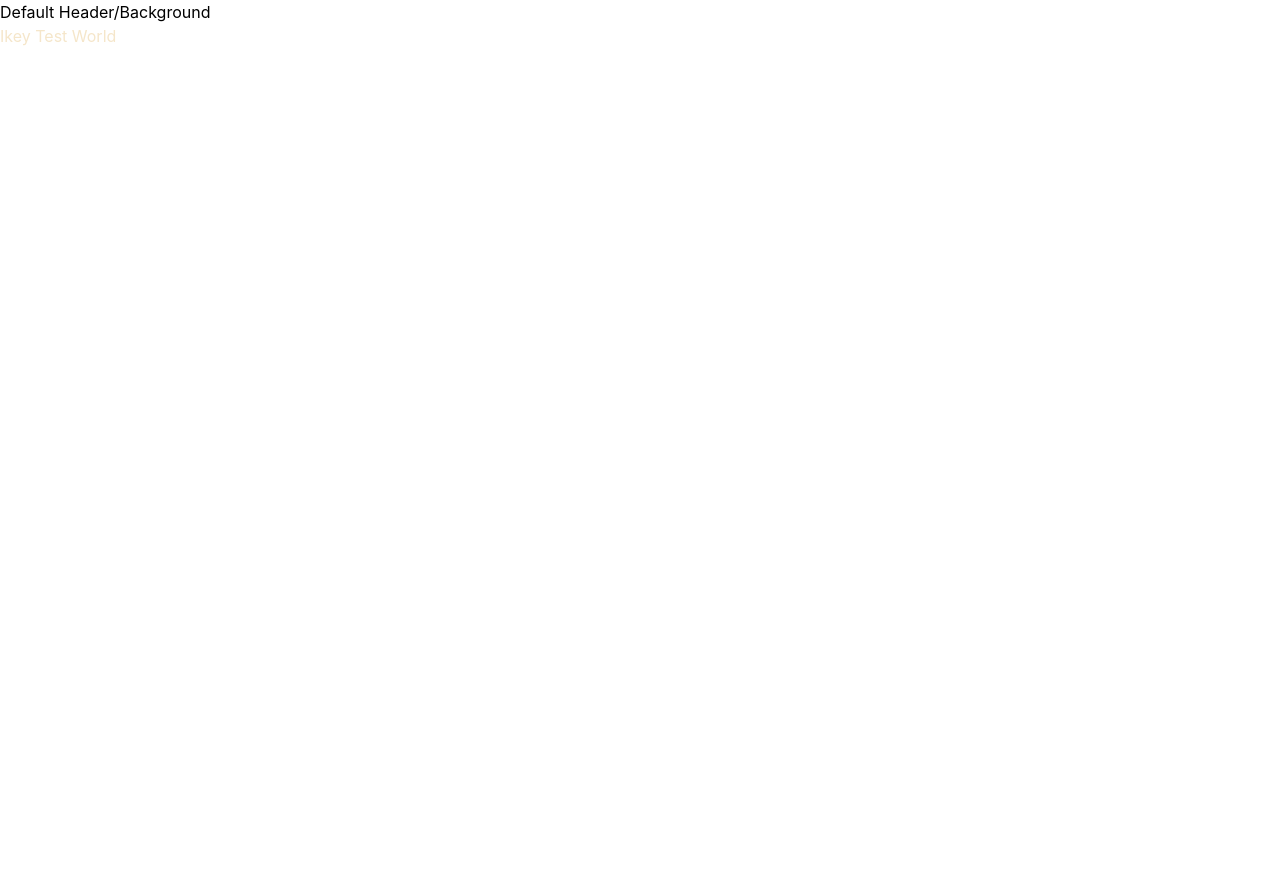
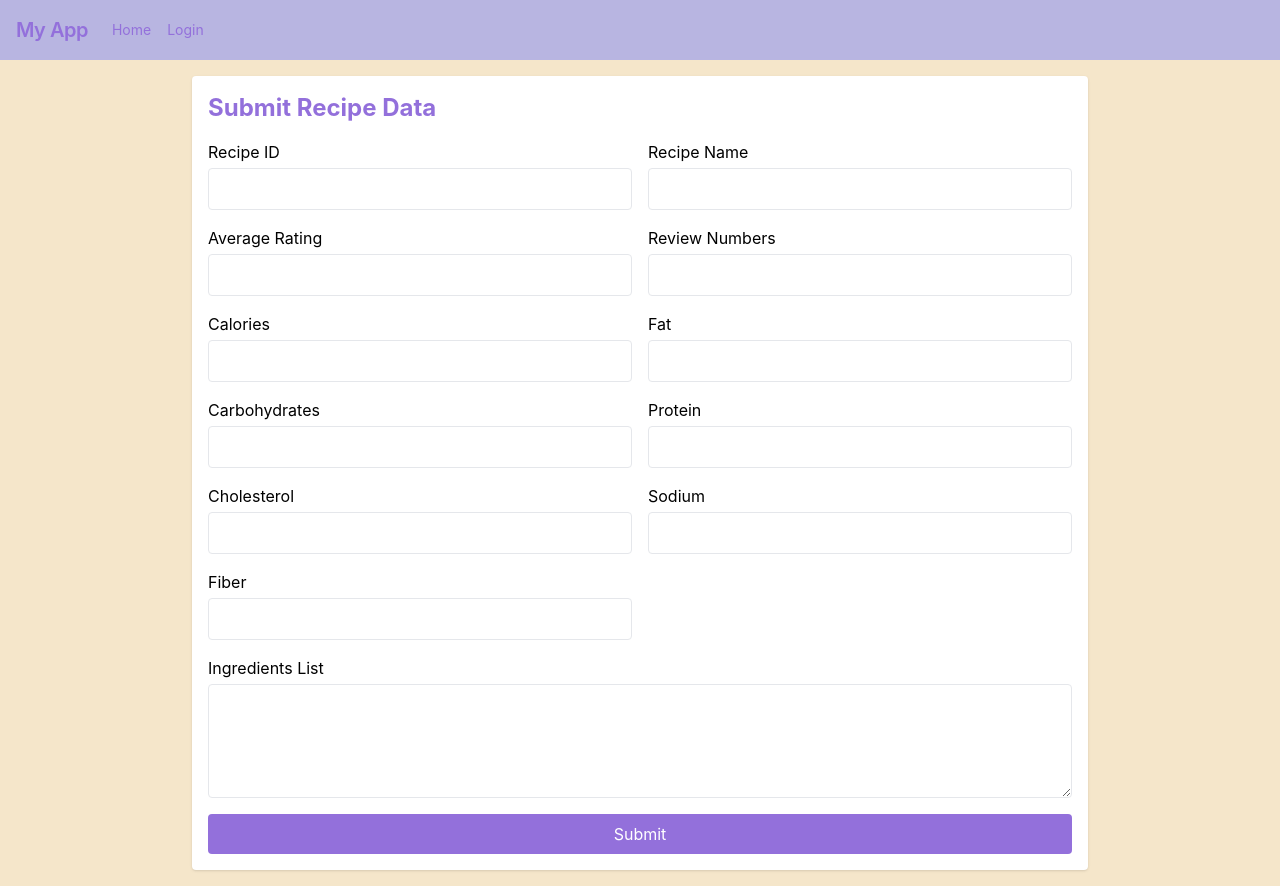
Before and after one commit to Reuvi/RuNourished, a React (Create React App) app in the folder Project/frontend/: page / in a window 1280 px wide. Before the commit the page ends 800 px from the top, so only its background shows below. Built offline with nearby package versions, Linux system fonts and the light colour scheme.

Commit message:
Gitignore and home page default

```diff
--- a/Project/frontend/src/components/App.js
+++ b/Project/frontend/src/components/App.js
@@ -1,27 +1,26 @@
-import React, { useState, useEffect } from "react";
-import { useLocation, useNavigate } from "react-router-dom";
-import {Login, Home} from "."
-import api from "../api/api";
-
+import React from "react";
+import { useLocation } from "react-router-dom";
+import Navbar from "./Navbar";
+import { Login, Home } from "."; // Assumes Login and Home components are exported from index.js
 
 function App() {
   const location = useLocation();
-  const navigate = useNavigate();
 
+  // Render the proper component based on the current route
   const renderComponent = () => {
     switch (location.pathname) {
       case "/login":
         return <Login />;
       case "/home":
-        return <Home />;
       default:
         return <Home />;
     }
   };
+
   return (
-    <div>
-      <h1>Default Header/Background</h1>
-      {renderComponent()}
+    <div className="min-h-screen bg-paleYellow">
+      <Navbar />
+      <div className="p-4">{renderComponent()}</div>
     </div>
   );
 }
--- a/Project/frontend/src/components/Home.js
+++ b/Project/frontend/src/components/Home.js
@@ -1,10 +1,211 @@
+import React, { useState } from "react";
+import api from "../api/api"; // Ensure your API instance is correctly configured
+
 function Home() {
+  const [formData, setFormData] = useState({
+    recipe_id: "",
+    recipe_name: "",
+    aver_rate: "",
+    review_nums: "",
+    calories: "",
+    fat: "",
+    carbohydrates: "",
+    protein: "",
+    cholesterol: "",
+    sodium: "",
+    fiber: "",
+    ingredients_list: ""
+  });
 
-    return (
-        <div>
-            <h1 class="text-paleYellow"> Ikey Test World</h1>
+  // Update state when input values change
+  const handleChange = (e) => {
+    setFormData({ ...formData, [e.target.name]: e.target.value });
+  };
+
+  // Handle form submission and post data to the AI model endpoint
+  const handleSubmit = async (e) => {
+    e.preventDefault();
+    try {
+      const response = await api.post("/ai-model", formData);
+      console.log("Response from AI model:", response.data);
+    } catch (error) {
+      console.error("Error posting data:", error);
+    }
+  };
+
+  return (
+    <div className="max-w-4xl mx-auto p-4 bg-white rounded shadow">
+      <h2 className="text-2xl font-bold mb-4 text-deeperPurple">
+        Submit Recipe Data
+      </h2>
+      <form onSubmit={handleSubmit} className="grid grid-cols-1 md:grid-cols-2 gap-4">
+        <div className="flex flex-col">
+          <label htmlFor="recipe_id" className="mb-1">
+            Recipe ID
+          </label>
+          <input
+            type="text"
+            id="recipe_id"
+            name="recipe_id"
+            value={formData.recipe_id}
+            onChange={handleChange}
+            className="p-2 border rounded"
+          />
         </div>
-    )
-};
+        <div className="flex flex-col">
+          <label htmlFor="recipe_name" className="mb-1">
+            Recipe Name
+          </label>
+          <input
+            type="text"
+            id="recipe_name"
+            name="recipe_name"
+            value={formData.recipe_name}
+            onChange={handleChange}
+            className="p-2 border rounded"
+          />
+        </div>
+        <div className="flex flex-col">
+          <label htmlFor="aver_rate" className="mb-1">
+            Average Rating
+          </label>
+          <input
+            type="number"
+            id="aver_rate"
+            name="aver_rate"
+            value={formData.aver_rate}
+            onChange={handleChange}
+            className="p-2 border rounded"
+          />
+        </div>
+        <div className="flex flex-col">
+          <label htmlFor="review_nums" className="mb-1">
+            Review Numbers
+          </label>
+          <input
+            type="number"
+            id="review_nums"
+            name="review_nums"
+            value={formData.review_nums}
+            onChange={handleChange}
+            className="p-2 border rounded"
+          />
+        </div>
+        <div className="flex flex-col">
+          <label htmlFor="calories" className="mb-1">
+            Calories
+          </label>
+          <input
+            type="number"
+            id="calories"
+            name="calories"
+            value={formData.calories}
+            onChange={handleChange}
+            className="p-2 border rounded"
+          />
+        </div>
+        <div className="flex flex-col">
+          <label htmlFor="fat" className="mb-1">
+            Fat
+          </label>
+          <input
+            type="number"
+            id="fat"
+            name="fat"
+            value={formData.fat}
+            onChange={handleChange}
+            className="p-2 border rounded"
+          />
+        </div>
+        <div className="flex flex-col">
+          <label htmlFor="carbohydrates" className="mb-1">
+            Carbohydrates
+          </label>
+          <input
+            type="number"
+            id="carbohydrates"
+            name="carbohydrates"
+            value={formData.carbohydrates}
+            onChange={handleChange}
+            className="p-2 border rounded"
+          />
+        </div>
+        <div className="flex flex-col">
+          <label htmlFor="protein" className="mb-1">
+            Protein
+          </label>
+          <input
+            type="number"
+            id="protein"
+            name="protein"
+            value={formData.protein}
+            onChange={handleChange}
+            className="p-2 border rounded"
+          />
+        </div>
+        <div className="flex flex-col">
+          <label htmlFor="cholesterol" className="mb-1">
+            Cholesterol
+          </label>
+          <input
+            type="number"
+            id="cholesterol"
+            name="cholesterol"
+            value={formData.cholesterol}
+            onChange={handleChange}
+            className="p-2 border rounded"
+          />
+        </div>
+        <div className="flex flex-col">
+          <label htmlFor="sodium" className="mb-1">
+            Sodium
+          </label>
+          <input
+            type="number"
+            id="sodium"
+            name="sodium"
+            value={formData.sodium}
+            onChange={handleChange}
+            className="p-2 border rounded"
+          />
+        </div>
+        <div className="flex flex-col">
+          <label htmlFor="fiber" className="mb-1">
+            Fiber
+          </label>
+          <input
+            type="number"
+            id="fiber"
+            name="fiber"
+            value={formData.fiber}
+            onChange={handleChange}
+            className="p-2 border rounded"
+          />
+        </div>
+        <div className="flex flex-col md:col-span-2">
+          <label htmlFor="ingredients_list" className="mb-1">
+            Ingredients List
+          </label>
+          <textarea
+            id="ingredients_list"
+            name="ingredients_list"
+            value={formData.ingredients_list}
+            onChange={handleChange}
+            className="p-2 border rounded"
+            rows="4"
+          ></textarea>
+        </div>
+        <div className="md:col-span-2">
+          <button
+            type="submit"
+            className="w-full bg-deeperPurple text-white p-2 rounded hover:bg-purple-700 transition"
+          >
+            Submit
+          </button>
+        </div>
+      </form>
+    </div>
+  );
+}
 
 export default Home;
--- /dev/null
+++ b/Project/frontend/src/components/Navbar.js
@@ -0,0 +1,58 @@
+import React, { useState } from "react";
+import { Link } from "react-router-dom";
+
+function Navbar() {
+  const [isOpen, setIsOpen] = useState(false);
+
+  // Toggle the mobile menu
+  const toggleMenu = () => {
+    setIsOpen(!isOpen);
+  };
+
+  return (
+    <nav className="bg-lavender">
+      <div className="max-w-7xl mx-auto flex items-center justify-between p-4">
+        <div className="flex items-center flex-shrink-0 text-deeperPurple mr-6">
+          <span className="font-semibold text-xl tracking-tight">My App</span>
+        </div>
+        <div className="block lg:hidden">
+          <button
+            onClick={toggleMenu}
+            className="flex items-center px-3 py-2 border rounded text-deeperPurple border-deeperPurple hover:text-white hover:border-white"
+          >
+            <svg
+              className="fill-current h-3 w-3"
+              viewBox="0 0 20 20"
+              xmlns="http://www.w3.org/2000/svg"
+            >
+              <title>Menu</title>
+              <path d="M0 3h20v2H0V3zm0 6h20v2H0V9zm0 6h20v2H0v-2z" />
+            </svg>
+          </button>
+        </div>
+        <div
+          className={`w-full block flex-grow lg:flex lg:items-center lg:w-auto ${
+            isOpen ? "" : "hidden"
+          }`}
+        >
+          <div className="text-sm lg:flex-grow">
+            <Link
+              to="/home"
+              className="block mt-4 lg:inline-block lg:mt-0 text-deeperPurple hover:text-white mr-4"
+            >
+              Home
+            </Link>
+            <Link
+              to="/login"
+              className="block mt-4 lg:inline-block lg:mt-0 text-deeperPurple hover:text-white"
+            >
+              Login
+            </Link>
+          </div>
+        </div>
+      </div>
+    </nav>
+  );
+}
+
+export default Navbar;
```
Also changed, not shown: 1 other file (tests, documents, lock files or other folders).
